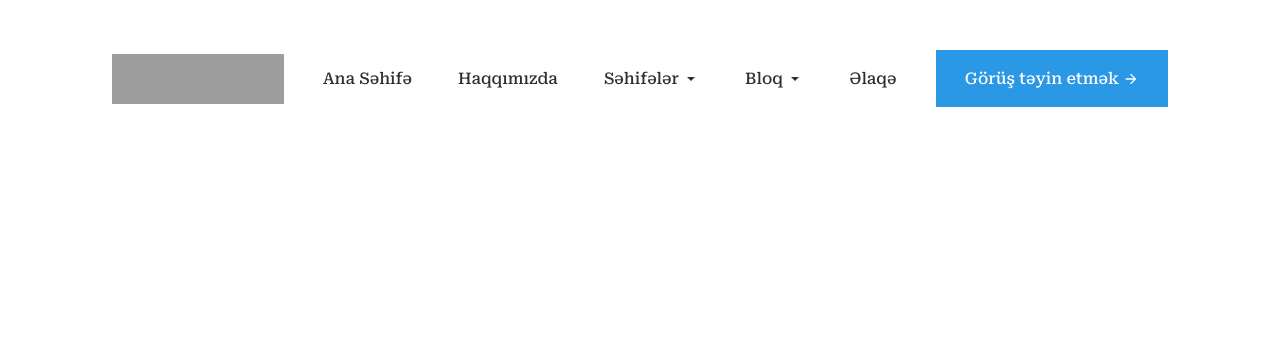
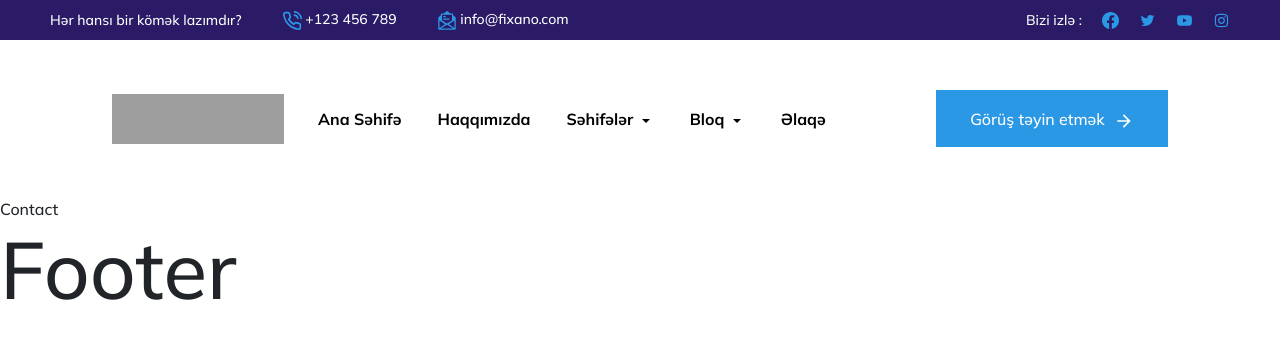
Before and after one commit to aygun98/diplom, a React (Create React App) app: page /elaqe in a window 1280 px wide. Shown: the top 338 px of the page. Built offline with nearby package versions, Linux system fonts and the light colour scheme; grey boxes are pictures that could not be loaded.

Commit message:
header bitdi.

```diff
--- a/package.json
+++ b/package.json
@@ -6,6 +6,7 @@
     "@testing-library/jest-dom": "^5.16.5",
     "@testing-library/react": "^13.4.0",
     "@testing-library/user-event": "^13.5.0",
+    "aos": "^2.3.4",
     "bootstrap": "^5.2.3",
     "react": "^18.2.0",
     "react-dom": "^18.2.0",
@@ -36,5 +37,8 @@
       "last 1 firefox version",
       "last 1 safari version"
     ]
+  },
+  "devDependencies": {
+    "react-router-dom": "^6.9.0"
   }
 }
--- a/public/index.html
+++ b/public/index.html
@@ -4,6 +4,8 @@
     <meta charset="utf-8" />
     <link rel="icon" href="%PUBLIC_URL%/favicon.ico" />
     <meta name="viewport" content="width=device-width, initial-scale=1" />
+    <!-- aos -->
+    <link href="https://unpkg.com/aos@2.3.1/dist/aos.css" rel="stylesheet">
     <meta name="theme-color" content="#000000" />
     <meta
       name="description"
--- a/src/App.css
+++ b/src/App.css
@@ -1,8 +1,13 @@
-@import url('https://fonts.googleapis.com/css2?family=Roboto+Serif:wght@400;500&display=swap');
+
+@import url('https://fonts.googleapis.com/css2?family=Mulish:wght@500;700&display=swap');
+/* @import url('https://fonts.googleapis.com/css2?family=Josefin+Sans:wght@500;700&family=Mulish:wght@500;700&display=swap'); */
+/* @import url('https://fonts.googleapis.com/css2?family=Crimson+Pro:wght@500;600&display=swap'); */
 *{
     margin: 0;
     padding: 0;
     box-sizing: border-box;
-    /* font-family:Verdana, Geneva, Tahoma, sans-serif; */
-    font-family: 'Roboto Serif', serif;
+    font-family: 'Mulish', sans-serif;
+    /* font-family: 'Josefin Sans', sans-serif; */
+    /* font-family: 'Crimson Pro', serif; */
+
 }
--- a/src/App.js
+++ b/src/App.js
@@ -1,14 +1,48 @@
+import { useEffect } from "react";
 import 'bootstrap/dist/css/bootstrap.min.css'
 import './App.css';
-// import { BrowserRouter, Routes, Route } from "react-router-dom";
+import { BrowserRouter, Routes, Route } from "react-router-dom";
+
 
 // components
 import Header from './components/Header';
+import Home from './components/Home';
+import About from './components/About';
+import Pages from './components/Pages';
+import Blog from './components/Blog';
+import Contact from './components/Contact';
+import Footer from './components/Footer';
+
+//
+import AOS from 'aos';
+
 
 function App() {
+
+  useEffect(() => {
+    AOS.init({
+      duration: 2000
+    });
+  }, []);
   return (
     <>
-   <Header/>
+      <BrowserRouter>
+        <Header />
+        <Routes>
+          <Route path="/" element={<Home />} />
+          <Route path="Haqqimizda" element={<About />} />
+          <Route path="sehifeler" element={<Pages />} />
+          <Route path="bloq" element={<Blog />} />
+          <Route path="elaqe" element={<Contact />} />
+
+        </Routes>
+      <Footer/>
+
+
+
+
+
+      </BrowserRouter>
 
 
 
--- /dev/null
+++ b/src/components/Footer.jsx
@@ -0,0 +1,9 @@
+import React from 'react'
+
+const Footer = () => {
+  return (
+    <div className='display-1'>Footer</div>
+  )
+}
+
+export default Footer
--- a/src/components/Header.jsx
+++ b/src/components/Header.jsx
@@ -1,13 +1,35 @@
 import React from 'react'
 import Navbar from './Navbar'
+import './css/Header.css'
+import { FiPhoneCall } from 'react-icons/fi'
+import { GoMailRead } from 'react-icons/go'
+import { BsFacebook } from 'react-icons/bs'
+import { AiOutlineTwitter } from 'react-icons/ai'
+import { AiFillYoutube } from 'react-icons/ai'
+import { AiOutlineInstagram } from 'react-icons/ai'
 
 const Header = () => {
   return (
-   <>
-   <div className='header-top'></div>
-   <Navbar/>
+    <>
+      <div className='header-top'>
 
-   </>
+        <div className="header-top-left">
+          <h6>Hər hansı bir kömək lazımdır?</h6>
+          <a href="tel:+123 456 789"><FiPhoneCall className='header-top-left-icon' /> +123 456 789</a>
+          <a href="mailto:info@fixano.com"><GoMailRead className='header-top-left-icon'/> info@fixano.com</a>
+        </div>
+        <div className="header-top-right">
+          <h6>Bizi izlə :</h6>
+          <BsFacebook className='header-top-right-icon' />
+          <AiOutlineTwitter className='header-top-right-icon' />
+          <AiFillYoutube className='header-top-right-icon' />
+          <AiOutlineInstagram className='header-top-right-icon' />
+
+        </div>
+      </div>
+      <Navbar />
+
+    </>
   )
 }
 
--- a/src/components/Navbar.jsx
+++ b/src/components/Navbar.jsx
@@ -7,6 +7,8 @@ import { TfiArrowCircleDown } from 'react-icons/tfi'
 import { IoMdArrowForward} from 'react-icons/io'
 //Button
 import Button from './Button'
+//Link
+import { Link } from 'react-router-dom'
 
 const Navbar = () => {
 const overlayElement = useRef()
@@ -37,80 +39,80 @@ const overlayUnvanarxa = useRef()
             <div className='overlay' ref={overlayElement}>
             <span className='overlay-span-cross-icon' ><RxCross2 className='overlay-cross-icon'  onClick={closeOverlay} /></span>
                 <li>
-                    <a href="" className="overlay-nav-link">Ana səhifə</a>
+                    <Link to="/" className="overlay-nav-link">Ana səhifə</Link>
                 </li>
                 <li>
 
-                    <a href="" className="overlay-nav-link">Haqqımızda</a>
+                    <Link to="" className="overlay-nav-link">Haqqımızda</Link>
                 </li>
                 <li>
-                    <a href="" className="overlay-nav-link">Səhifələr <TfiArrowCircleDown  className='overlay-arrow-icon'/></a>
+                    <Link to="" className="overlay-nav-link">Səhifələr <TfiArrowCircleDown  className='overlay-arrow-icon'/></Link>
                     <ul className="overlay-dropdownmenu overlay-sehife-drop">
-                        <a className="overlay-dropdownItem" href="#">Xidmətlər</a>
-                        <a className="overlay-dropdownItem" href="#">Xidmət Təfərrüatı</a>
-                        <a className="overlay-dropdownItem" href="#">Qiymət Planı</a>
+                        <Link className="overlay-dropdownItem" to="#">Xidmətlər</Link>
+                        <Link className="overlay-dropdownItem" to="#">Xidmət Təfərrüatı</Link>
+                        <Link className="overlay-dropdownItem" to="#">Qiymət Planı</Link>
 
                     </ul>
 
                 </li>
                 <li>
-                    <a href="" className="overlay-nav-link">Bloq <TfiArrowCircleDown className='overlay-arrow-icon'/></a>
+                    <Link to="" className="overlay-nav-link">Bloq <TfiArrowCircleDown className='overlay-arrow-icon'/></Link>
                     <ul className="overlay-dropdownmenu blog-drop">
-                        <a className="-overlay-dropdownItem" href="#">Tək Yazı</a>
+                        <Link className="-overlay-dropdownItem" to="#">Tək Yazı</Link>
 
 
                     </ul>
                 </li>
                 <li>
 
-                    <a href="" className="overlay-nav-link">Əlaqə</a>
+                    <Link to="" className="overlay-nav-link">Əlaqə</Link>
                 </li>
 
             </div>
             </div>
 
 
-            <nav className="navbar navbar-expand-lg bg-body-tertiary">
+            <nav className="navbar navbar-expand-lg bg-body-tertiary" data-aos="fade-down">
                 <div className="container-fluid">
-                    <a className="navbar-brand" href="#"></a>
+                    <Link className="navbar-brand" to="#"></Link>
 
                     <span className="navbar-fabars-icon" ><FaBars className='fabars-icon'  onClick={openOverlay}/></span>
 
                     <div className="collapse navbar-collapse" id="navbarSupportedContent">
                         <ul className="navbar-nav me-auto mb-2 mb-lg-0">
                             <li className="nav-item">
-                                <a className="nav-link " aria-current="page" href="#">Ana Səhifə</a>
+                                <Link className="nav-link " aria-current="page" to="#">Ana Səhifə</Link>
                             </li>
                             <li className="nav-item">
-                                <a className="nav-link" href="#">Haqqımızda</a>
+                                <Link className="nav-link" to="#">Haqqımızda</Link>
                             </li>
                             <li className="nav-item sehife ">
-                                <a className="nav-link " href="#" >
+                                <Link className="nav-link " to="#" >
                                     Səhifələr <IoMdArrowDropdown className='iodropicon' />
-                                </a>
+                                </Link>
                                 <ul className="dropdownmenu sehife-drop">
-                                    <a className="dropdownItem" href="#">Xidmətlər</a>
-                                    <a className="dropdownItem" href="#">Xidmət Təfərrüatı</a>
-                                    <a className="dropdownItem" href="#">Qiymət Planı</a>
+                                    <Link className="dropdownItem" to="#">Xidmətlər</Link>
+                                    <Link className="dropdownItem" to="#">Xidmət Təfərrüatı</Link>
+                                    <Link className="dropdownItem" to="#">Qiymət Planı</Link>
 
                                 </ul>
                             </li>
                             <li className="nav-item  blog">
-                                <a className="nav-link " href="#" >
+                                <Link className="nav-link " to="#" >
                                     Bloq  <IoMdArrowDropdown className='iodropicon' />
-                                </a>
+                                </Link>
                                 <ul className="dropdownmenu blog-drop">
-                                    <a className="dropdownItem" href="#">Tək Yazı</a>
+                                    <Link className="dropdownItem" to="#">Tək Yazı</Link>
 
 
                                 </ul>
                             </li>
                             <li className="nav-item">
-                                <a className="nav-link" href="#">Əlaqə</a>
+                                <Link className="nav-link" to="#">Əlaqə</Link>
                             </li>
 
                         </ul>
-                        <Button klass='navbar-button' daxiliYazi='Görüş təyin etmək' daxiliIcon={<IoMdArrowForward/>} />
+                        <Button klass='navbar-button' daxiliYazi='Görüş təyin etmək' daxiliIcon={<IoMdArrowForward className='navbar-button-icon'/>} />
                     </div>
                 </div>
             </nav>
--- /dev/null
+++ b/src/components/css/Header.css
@@ -0,0 +1,67 @@
+.header-top{
+    width: 100%;
+    height: 40px;
+    min-height: 40px;
+    background-color:#2B1A66 ;
+    display: flex;
+    justify-content: space-between;
+    align-items: center;
+    padding: 0 50px;
+
+}
+.header-top-left{
+    display: flex;
+    gap: 40px;
+    align-items: center;
+}
+.header-top-right{
+    display: flex;
+    align-items: center;
+    gap: 20px;
+}
+
+.header-top h6 ,.header-top a{
+    color: #fff;
+    text-decoration: none;
+    margin: 0;
+
+}
+.header-top h6,.header-top a{
+    font-size: 14px;
+}
+
+.header-top-left-icon, .header-top-right-icon{
+    color: #2B98E6;
+}
+.header-top-left-icon{
+    font-size: 20px;
+}
+.header-top-right-icon{
+    font-size: 17px;
+}
+@media (max-width:843px){
+    .header-top{
+        height: 100px;
+    }
+    .header-top-left{
+        flex-direction: column;
+      justify-content: center;
+        align-items: center;
+        gap: 1px;
+        text-align: justify;
+
+    }
+
+
+}
+@media (max-width:687px){
+    .header-top{
+        flex-direction: column;
+        height: 100px;
+        padding: 10px;
+        /* gap: 8px; */
+    }
+
+
+
+}
--- a/src/components/css/Navbar.css
+++ b/src/components/css/Navbar.css
@@ -38,17 +38,18 @@
 
 
 .nav-item{
-    padding: 0 15px;
+    padding: 0 10px;
 }
 .nav-link{
-    color: #000000d0;
-    font-weight: 500 !important;
+    color: #000000;
+    font-weight: 600 !important;
     font-size: 16px;
 
 }
 .nav-link:hover{
     color: #2B1A66;
 }
+/* button */
 .navbar-button{
     width: 232px;
     height: 57px;
@@ -59,6 +60,10 @@
     font-weight: 500;
 }
 
+.navbar-button-icon{
+    font-size: 20px;
+    margin-left: 5px;
+}
 /* dropmenu */
 .dropdownmenu{
     position: relative;
@@ -66,17 +71,11 @@
     background-color: #ffffffe0;
     border: 1px solid #dedede;
     box-shadow: 0 0 5px rgba(45,45,45,.2);
-    /* transform: rotate(180deg); */
+    /* transform: translateY(-10px); */
 
 }
-/* .sehife-drop{
 
-    transition: 1s;
 
-}
-.sehife-drop:hover{
-    transform: translateY(10px);
-} */
 
 
 .sehife:hover .sehife-drop{
@@ -84,19 +83,12 @@
     z-index: 999;
     display: flex;
     flex-direction: column;
-
-    /* transition: 1s; */
+    /* transform: translateY(10px);
+    transition: 1s; */
 
 
 }
-/* .sehife-drop{
-    transform: translateY(-10px);
-    transition: 1s;
-}
-.sehife:hover .sehife-drop{
-    transform: translateY(10px);
 
-} */
 .blog:hover .blog-drop{
     position: absolute;
     z-index: 999;
@@ -106,11 +98,14 @@
 }
 
 
+
 .sehife:hover .iodropicon{
   transform: rotate(180deg);
+  transition: 1s;
 }
 .blog:hover .iodropicon{
   transform: rotate(180deg);
+  transition: 1s;
 }
 .dropdownItem{
     text-decoration: none;
@@ -221,6 +216,8 @@ width: 340px;
     color: #fff;
 }
 
+
+
 /* media */
 @media (max-width:1255px){
     .navbar{
```
Also changed, not shown: 1 other file (tests, documents, lock files or other folders).
